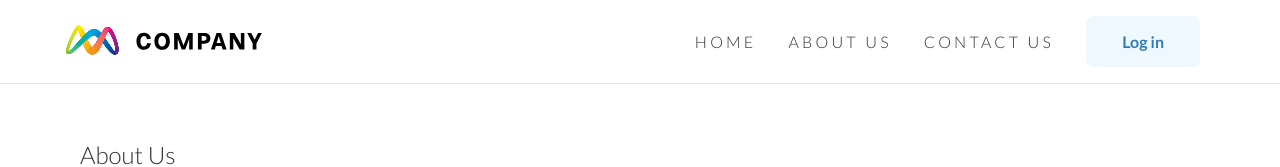
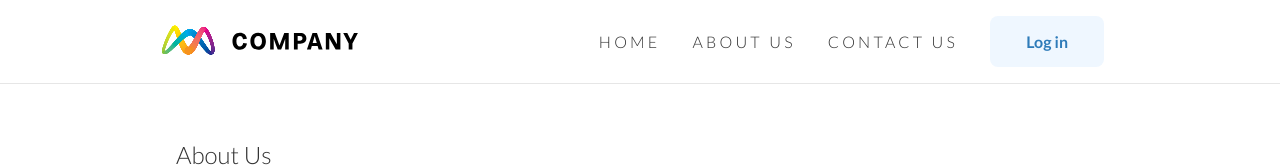
Before and after one commit to samueljacobs98/app-s-e-t, a React (Create React App) app: page /about in a window 1280 px wide. Shown: the top 167 px of the page. Built offline with nearby package versions, Linux system fonts and the light colour scheme.

Commit message:
updated padding

```diff
--- a/src/styles/_mixins.scss
+++ b/src/styles/_mixins.scss
@@ -3,6 +3,11 @@
 @mixin paddingSides {
   padding-left: $padding;
   padding-right: $padding;
+
+  @media screen and (min-width: $desktop-breakpoint) {
+    padding-left: $padding-large;
+    padding-right: $padding-large;
+  }
 }
 
 @mixin formLabel {
--- a/src/styles/_variables.scss
+++ b/src/styles/_variables.scss
@@ -25,6 +25,7 @@ $colour-white: #fff;
 
 // paddings / margins
 $padding: 4rem;
+$padding-large: 10rem;
 $standard: 2rem;
 $gap: 1rem;
 
```
